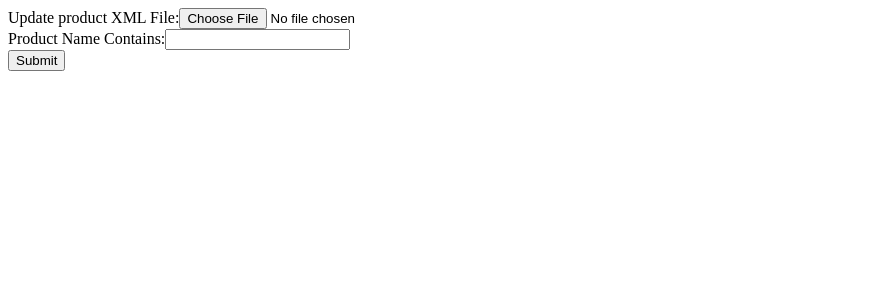
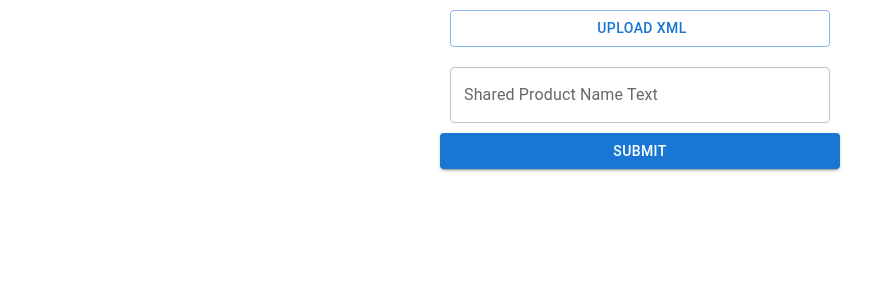
Before and after one commit to TonyBrobston/manage-products, a Next.js app: page /manage-products/ in a window 1280 px wide. Shown: the top 300 px of the page, without its empty margins (0-896 px from the left). Built offline with nearby package versions, Linux system fonts and the light colour scheme.

Commit message:
Begin implementing Material UI

```diff
--- a/app/page.jsx
+++ b/app/page.jsx
@@ -1,43 +1,74 @@
 'use client'
 import {useState} from 'react';
 import {Builder, parseString} from 'xml2js';
+import {Box, Button, Container, CssBaseline, FormControl, TextField} from '@mui/material';
+
+function UploadFileIcon() {
+  return null;
+}
 
 export default function Home() {
-  const [fileName, setFileName] = useState('');
+  const [filename, setFilename] = useState('');
   const [json, setJson] = useState({});
   const [productNameContains, setProductNameContains] = useState('');
   const [matchingProduct, setMatchingProduct] = useState(null);
   const [modifiedXmlUrl, setModifiedXmlUrl] = useState(null);
   return (
-    <div>
-      <label htmlFor="xmlInput">Update product XML File:</label>
-      <input
-        id="xmlInput"
-        type="file"
-        accept="text/xml"
-        onChange={({target: {files}}) => {
-          if (files) {
+    <>
+      <CssBaseline />
+      <Container
+        sx={{display: "flex"}}
+      >
+        <FormControl
+          style={{
+            width: "400px",
+            margin: "0 auto"
+          }}
+        >
+          <Button
+            component="label"
+            variant="outlined"
+            startIcon={<UploadFileIcon />}
+            sx={{ margin: "10px", float: "left" }}
+          >
+            Upload XML
+            <input type="file" accept=".xml" hidden onChange={({target: {files}}) => {
+              if (!files) {
+                return;
+              }
               const file = files[0];
-            setFileName(file.name.split('.xml')[0])
+              const { name } = file;
+              setFilename(name.split('.xml')[0]);
               const reader = new FileReader();
-            reader.onload = ({target: {result}}) => {
+              reader.onload = (event) => {
+                if (!event?.target?.result) {
+                  return;
+                }
+                const { result } = event.target;
                 parseString(result, function (error, fileJson) {
                   setJson(fileJson);
                 });
-            }
+              };
               reader.readAsText(file)
-          }
-        }}
+            }} />
+          </Button>
+          <TextField
+            label="Shared Product Name Text"
+            value={productNameContains}
+            onChange={({target: {value}}) => {setProductNameContains(value)}}
+            sx={{ margin: "10px" }}
           />
-      <br />
-      <label htmlFor="productNameContains">Product Name Contains:</label>
-      <input id="productNameContains" type="text" value={productNameContains} onChange={({target: {value}}) => {setProductNameContains(value)}} />
-      <br />
-      <input type="button" value="Submit" onClick={() => {
+          <Button
+            variant="contained"
+            onClick={() => {
               const matchingProducts = json.products.product.filter(({Name}) => Name[0].includes(productNameContains));
               const matchingProduct = JSON.parse([...new Set(matchingProducts.map(({Product_ID, Product_URL, Page_Title, Name, ...rest}) => JSON.stringify(rest)))][0]);
               setMatchingProduct(matchingProduct);
-      }} />
+            }}
+          >
+            Submit
+          </Button>
+        </FormControl>
         {
           matchingProduct && <form onSubmit={(event) => {
             event.preventDefault()
@@ -81,7 +112,8 @@
             <input type="submit" value="Submit" />
           </form>
         }
-      {modifiedXmlUrl && <a href={modifiedXmlUrl} download={`${fileName}-modified`}><button>Download Modified XML</button></a>}
-    </div>
+        {modifiedXmlUrl && <a href={modifiedXmlUrl} download={`${filename}-modified`}><button>Download Modified XML</button></a>}
+      </Container>
+    </>
   )
 }
--- a/package.json
+++ b/package.json
@@ -7,6 +7,9 @@
     "deploy": "next build && touch out/.nojekyll && git add out/ && git commit -m \"Deploy\" && git subtree push --prefix out origin gh-pages"
   },
   "dependencies": {
+    "@emotion/react": "^11.10.6",
+    "@emotion/styled": "^11.10.6",
+    "@mui/material": "^5.12.1",
     "next": "latest",
     "react": "^18.2.0",
     "react-dom": "^18.2.0",
```
Also changed, not shown: 1 other file (tests, documents, lock files or other folders). Lines whose indentation alone changed are shown as unchanged.
